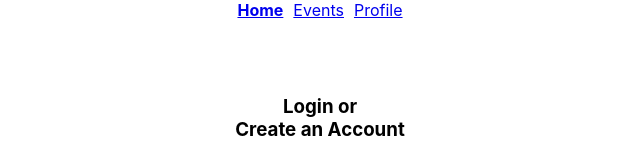
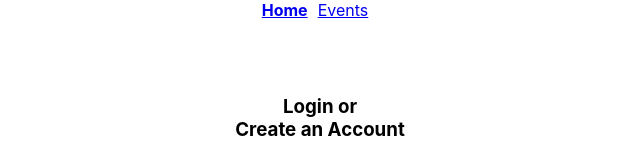
Before and after one commit to natjng/invite-client, a React (Create React App) app: page / in a window 1280 px wide. Shown: the top 158 px of the page, without its empty margins (320-960 px from the left). Built offline with nearby package versions, Linux system fonts and the light colour scheme; no server answers; the HTML template or start-up script is replaced by a standard one.

Commit message:
Connect store to NavBar

```diff
--- a/src/components/NavBar.js
+++ b/src/components/NavBar.js
@@ -1,8 +1,10 @@
 import React from 'react';
 import { NavLink } from 'react-router-dom';
+import { connect } from 'react-redux';
 
-const NavBar = () => {
-    return (
+class NavBar extends React.Component {
+    render() {
+        return (
         <div>
             <NavLink
                 to="/"
@@ -22,11 +24,18 @@ const NavBar = () => {
             >
                 Events
             </NavLink>
-            <NavLink to="/">
+            {this.props.currentUser.id ? <NavLink to="/profile">
                 Profile
-            </NavLink>
+            </NavLink> : ''}
         </div>
     )
+    }
 }
 
-export default NavBar;
+const mapStateToProps = state => {
+    return {
+      currentUser: state.currentUser
+    };
+  }
+
+export default connect(mapStateToProps)(NavBar);
```
